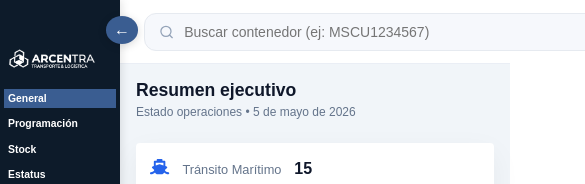
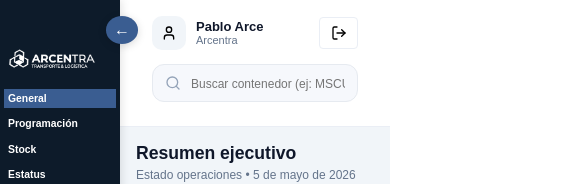
Before and after one commit to Pabloblockchain24/arcentra_portal, a React (Vite) app: page / in a window 390 px wide. Shown: the top 184 px of the page, 585 px wide, since content can reach past the window. Built offline with nearby package versions, Linux system fonts and the light colour scheme.

Commit message:
fix portal 18061427

```diff
--- a/src/context/AuthContext.jsx
+++ b/src/context/AuthContext.jsx
@@ -134,7 +134,7 @@ const verifyToken = async () => {
   return (
     <AuthContext.Provider
       value={{
-        user,
+        user: {nombre: "Pablo", apellido: "Arce", empresa: "Arcentra"}, // solo para pruebas, eliminar luego
         login,
         logout,
         register,
--- a/src/layout/Topbar.jsx
+++ b/src/layout/Topbar.jsx
@@ -41,7 +41,7 @@ const Topbar = () => {
 
   return (
     <header className="topbar">
-      <div></div>
+      <div className="topbar__left"></div>
       {/* CENTER SEARCH */}
       <div className="topbar__center">
         <div className="topbar__search" ref={searchRef}>
--- a/src/styles.css
+++ b/src/styles.css
@@ -9,12 +9,17 @@
 .admin-dashboard {
   display: flex;
   flex-direction: row;
+  height: 100vh;
+  overflow: hidden;
 }
 
 .right-side {
   width: 100%;
+  height: 100vh;
   max-height: 100vh;
   margin-left: 240px;
+  overflow-y: auto;
+  overflow-x: hidden;
 }
 
 .sidebar.closed + .right-side {
@@ -1677,15 +1682,21 @@ button:disabled {
   z-index: 100;
 }
 
+.topbar__left {
+  width: 40px;
+  flex-shrink: 0;
+}
+
 /* CENTER SEARCH */
 .topbar__center {
+  flex: 1;
   display: flex;
   justify-content: center;
 }
 
 .topbar__search {
   position: relative;
-  width: 520px;
+  width: min(520px, 100%);
   display: flex;
   align-items: center;
   gap: 10px;
@@ -1703,6 +1714,7 @@ button:disabled {
 
 .topbar__icon {
   color: #94a3b8;
+  flex-shrink: 0;
 }
 
 .topbar__input {
@@ -1757,6 +1769,7 @@ button:disabled {
   align-items: center;
   justify-content: flex-end;
   gap: 14px;
+  flex-shrink: 0;
 }
 
 /* PROFILE */
@@ -1812,6 +1825,127 @@ button:disabled {
   color: #ef4444;
 }
 
+/* =========================
+   <= 1200px
+   ========================= */
+@media (max-width: 1200px) {
+  .topbar {
+    padding: 0 18px;
+  }
+  .topbar__search {
+    width: min(420px, 100%);
+  }
+}
+/* =========================
+   <= 992px
+   ========================= */
+@media (max-width: 992px) {
+  .topbar {
+    padding: 0 16px;
+  }
+  .topbar__search {
+    width: min(320px, 100%);
+  }
+  .topbar__info {
+    max-width: 120px;
+  }
+  .topbar__name,
+  .topbar__role {
+    white-space: nowrap;
+    overflow: hidden;
+    text-overflow: ellipsis;
+  }
+}
+/* =========================
+   <= 768px
+   ========================= */
+/* =========================
+   <= 768px
+   ========================= */
+@media (max-width: 768px) {
+  .topbar {
+    height: auto;
+    padding: 12px;
+    display: grid;
+    grid-template-columns: 1fr;
+    gap: 12px;
+  }
+  .topbar__left {
+    display: none;
+  }
+  /* usuario arriba */
+  .topbar__right {
+    width: 100%;
+    justify-content: space-between;
+    order: 1;
+  }
+  /* buscador abajo */
+  .topbar__center {
+    width: 100%;
+    order: 2;
+  }
+  .topbar__search {
+    width: 100%;
+  }
+  .topbar__info {
+    max-width: none;
+  }
+  .topbar__name {
+    font-size: 12px;
+  }
+  .topbar__role {
+    font-size: 10px;
+  }
+}
+/* =========================
+   <= 576px
+   ========================= */
+@media (max-width: 576px) {
+  .topbar {
+    padding: 1rem 2rem 1.5rem;
+    gap: 14px;
+  }
+  .topbar__profile {
+    width: 100%;
+    align-items: center;
+  }
+  .topbar__info {
+    display: flex;
+  }
+  .topbar__name {
+    font-size: 13px;
+  }
+  .topbar__role {
+    font-size: 11px;
+  }
+  .topbar__logout {
+    width: 25%;
+    height: 32px;
+    border-radius: 4px;
+    justify-content: center;
+    gap: 8px;
+  }
+  .topbar__search {
+    width: 100%;
+    padding: 10px 12px;
+  }
+  .topbar__input {
+    font-size: 13px;
+  }
+  .topbar__input::placeholder {
+    font-size: 12px;
+    content: "Buscar contenedor...";
+  }
+  .topbar__result-item {
+    padding: 10px;
+  }
+  .topbar__result-item strong {
+    font-size: 12px;
+  }
+  .topbar__result-item span {
+    font-size: 11px;
+  }
+}
 /* ===================================
    WRAPPER
 =================================== */
--- a/src/styles/pages/_admin.scss
+++ b/src/styles/pages/_admin.scss
@@ -1,17 +1,17 @@
 .admin-dashboard {
     display: flex;
     flex-direction: row;
-        height: 100vh;
+    height: 100vh;
     overflow: hidden;
 }
 
 .right-side {
     width: 100%;
     height: 100vh;
-        max-height: 100vh;
+    max-height: 100vh;
 
     margin-left: 240px;
-        overflow-y: auto;
+    overflow-y: auto;
     overflow-x: hidden;
 
 }
--- a/src/styles/pages/_topbar.scss
+++ b/src/styles/pages/_topbar.scss
@@ -11,15 +11,21 @@
   z-index: 100;
 }
 
+.topbar__left {
+  width: 40px;
+  flex-shrink: 0;
+}
+
 /* CENTER SEARCH */
 .topbar__center {
+  flex: 1;
   display: flex;
   justify-content: center;
 }
 
 .topbar__search {
   position: relative;
-  width: 520px;
+  width: min(520px, 100%);
   display: flex;
   align-items: center;
   gap: 10px;
@@ -38,6 +44,7 @@
 
 .topbar__icon {
   color: #94a3b8;
+  flex-shrink: 0;
 }
 
 .topbar__input {
@@ -96,6 +103,7 @@
   align-items: center;
   justify-content: flex-end;
   gap: 14px;
+  flex-shrink: 0;
 }
 
 /* PROFILE */
@@ -151,3 +159,156 @@
     color: #ef4444;
   }
 }
+
+/* =========================
+   <= 1200px
+   ========================= */
+
+@media (max-width: 1200px) {
+  .topbar {
+    padding: 0 18px;
+  }
+
+  .topbar__search {
+    width: min(420px, 100%);
+  }
+}
+
+/* =========================
+   <= 992px
+   ========================= */
+
+@media (max-width: 992px) {
+  .topbar {
+    padding: 0 16px;
+  }
+
+  .topbar__search {
+    width: min(320px, 100%);
+  }
+
+  .topbar__info {
+    max-width: 120px;
+  }
+
+  .topbar__name,
+  .topbar__role {
+    white-space: nowrap;
+    overflow: hidden;
+    text-overflow: ellipsis;
+  }
+}
+
+/* =========================
+   <= 768px
+   ========================= */
+
+/* =========================
+   <= 768px
+   ========================= */
+
+@media (max-width: 768px) {
+  .topbar {
+    height: auto;
+    padding: 12px;
+    display: grid;
+    grid-template-columns: 1fr;
+    gap: 12px;
+  }
+
+  .topbar__left {
+    display: none;
+  }
+
+  /* usuario arriba */
+  .topbar__right {
+    width: 100%;
+    justify-content: space-between;
+    order: 1;
+  }
+
+  /* buscador abajo */
+  .topbar__center {
+    width: 100%;
+    order: 2;
+  }
+
+  .topbar__search {
+    width: 100%;
+  }
+
+  .topbar__info {
+    max-width: none;
+  }
+
+  .topbar__name {
+    font-size: 12px;
+  }
+
+  .topbar__role {
+    font-size: 10px;
+  }
+}
+
+/* =========================
+   <= 576px
+   ========================= */
+
+@media (max-width: 576px) {
+  .topbar {
+    padding: 1rem 2rem 1.5rem;
+    gap: 14px;
+  }
+
+
+  .topbar__profile {
+    width: 100%;
+    align-items: center;
+  }
+
+  .topbar__info {
+    display: flex;
+  }
+
+  .topbar__name {
+    font-size: 13px;
+  }
+
+  .topbar__role {
+    font-size: 11px;
+  }
+
+  .topbar__logout {
+    width: 25%;
+    height: 32px;
+    border-radius: 4px;
+    justify-content: center;
+    gap: 8px;
+  }
+
+  .topbar__search {
+    width: 100%;
+    padding: 10px 12px;
+  }
+
+  .topbar__input {
+    font-size: 13px;
+  }
+
+  .topbar__input::placeholder {
+    font-size: 12px;
+    content: "Buscar contenedor...";
+  }
+
+  .topbar__result-item {
+    padding: 10px;
+  }
+
+  .topbar__result-item strong {
+    font-size: 12px;
+  }
+
+  .topbar__result-item span {
+    font-size: 11px;
+  }
+}
```
Also changed, not shown: 1 other file (tests, documents, lock files or other folders).
